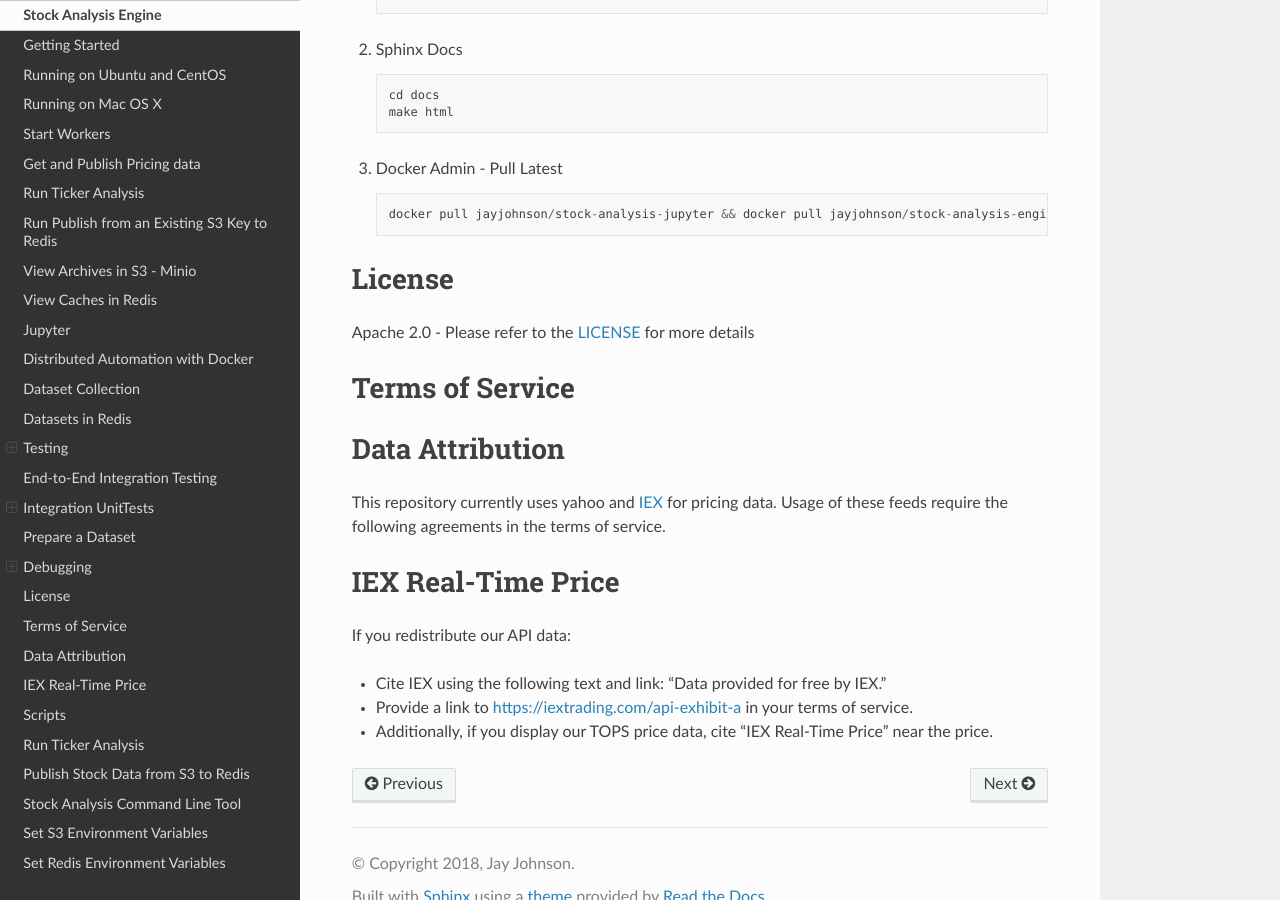
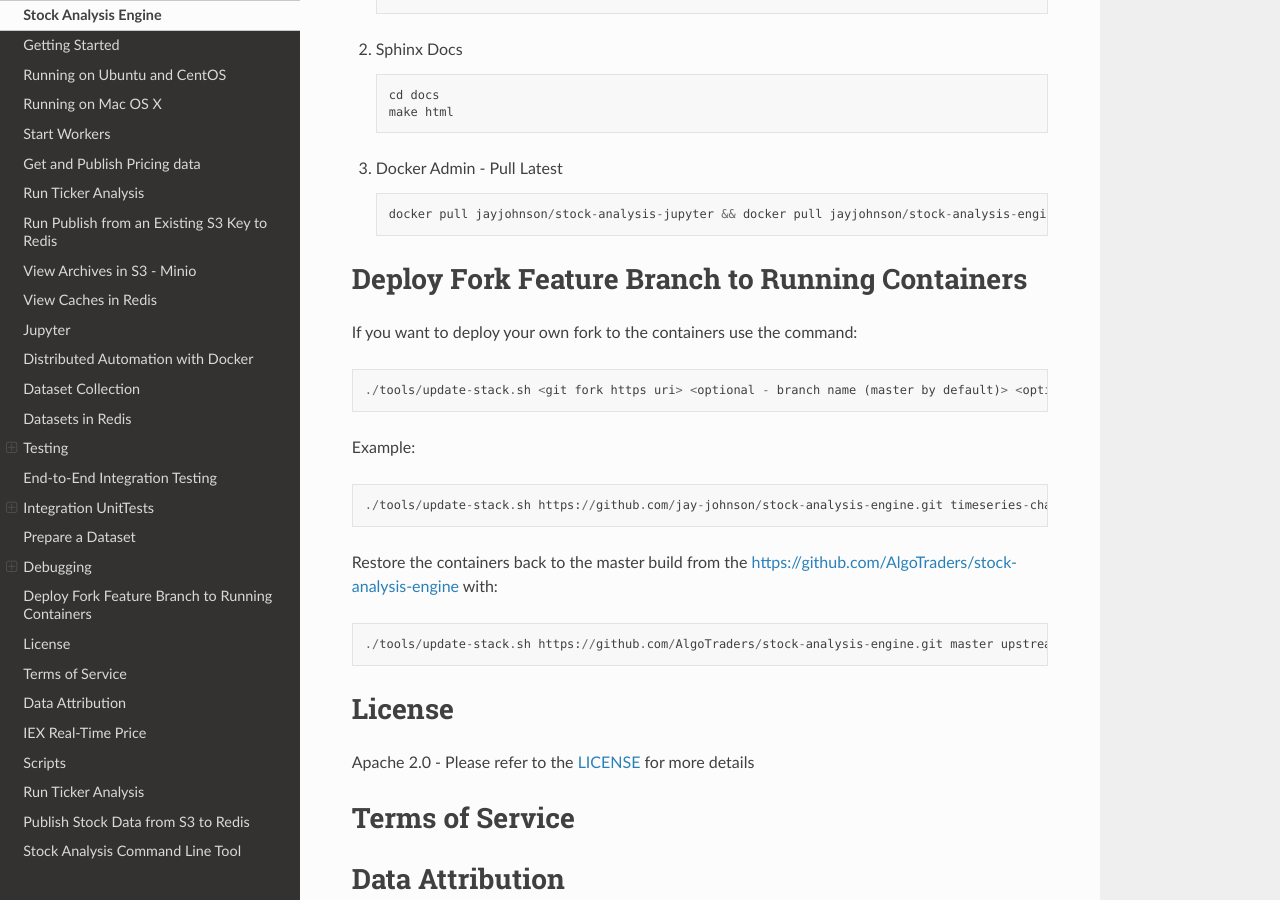
Before and after one commit to AlgoTraders/stock-analysis-engine, a Sphinx documentation site: the page built from docs/source/README.rst, in a window 1280 px wide and 900 px high, scrolled down 12785 px. Built offline with Sphinx 7.4.7 and the Read the Docs theme 2.0.0, drawn with Linux system fonts in a browser that asks for light colours.

Commit message:
testing fixes and docs on how to run your own fork's feature branch

```diff
--- a/docs/source/README.rst
+++ b/docs/source/README.rst
@@ -669,6 +669,27 @@ Linting and Other Tools
 
         docker pull jayjohnson/stock-analysis-jupyter && docker pull jayjohnson/stock-analysis-engine
 
+Deploy Fork Feature Branch to Running Containers
+================================================
+
+If you want to deploy your own fork to the containers use the command:
+
+::
+
+    ./tools/update-stack.sh <git fork https uri> <optional - branch name (master by default)> <optional - fork repo name>
+
+Example:
+
+::
+
+    ./tools/update-stack.sh https://github.com/jay-johnson/stock-analysis-engine.git timeseries-charts jay
+
+Restore the containers back to the master build from the https://github.com/AlgoTraders/stock-analysis-engine with:
+
+::
+
+    ./tools/update-stack.sh https://github.com/AlgoTraders/stock-analysis-engine.git master upstream
+
 License
 =======
 
--- a/setup.py
+++ b/setup.py
@@ -62,7 +62,7 @@ sys.path.insert(
 setup(
     name='stock-analysis-engine',
     cmdclass={'build_py': build_py},
-    version='1.0.36',
+    version='1.0.37',
     description=(
         'Stock Analysis Engine - '
         'Use this to get pricing data for tickers '
```
Also changed, not shown: README.rst (+21 -0 lines), 1 other file.
